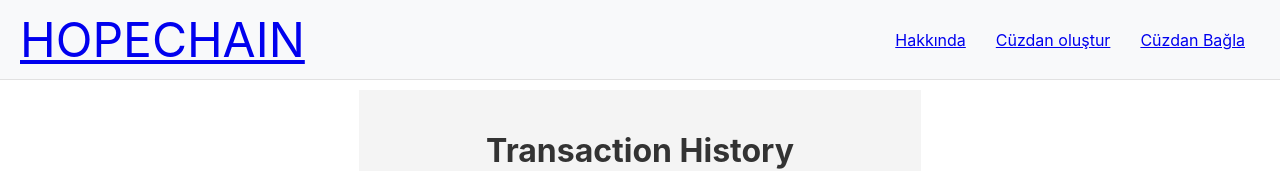
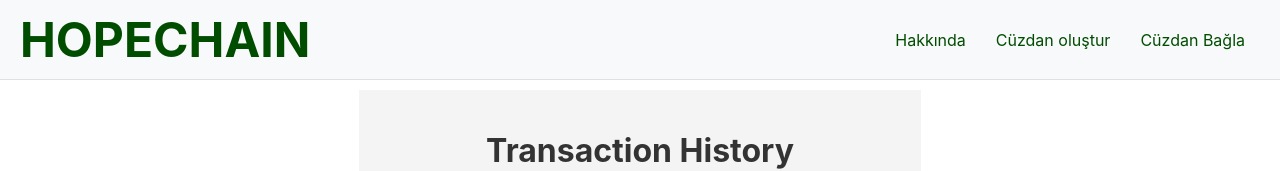
Before and after one commit to emredursunn/HOPECHAIN-WEB3, a React (Create React App) app in the folder client/: page /transactionHistory in a window 1280 px wide. Shown: the top 171 px of the page. Built offline with nearby package versions, Linux system fonts and the light colour scheme; no server answers.

Commit message:
Update Header.css

```diff
--- a/client/src/components/Header/Header.css
+++ b/client/src/components/Header/Header.css
@@ -6,9 +6,14 @@
   border-bottom: 1px solid #e1e1e1;
 }
 
-.header .logo {
-  font-size: 36px; /* Smaller font size on smaller screens */
-  margin-bottom: 10px;
+.logo {
+  font-size: 36px;
+  font-weight: bold;
+}
+
+.header .logo a {
+  color: #004d00; /* İstediğiniz renk */
+  text-decoration: none; /* Alt çizgiyi kaldırır */
 }
 
 .nav {
@@ -19,6 +24,8 @@
 
 .nav a {
   margin: 10px 0; /* Adjust margin for vertical spacing */
+  text-decoration: none;
+  color: #004d00;
 }
 
 @media (min-width: 768px) {
@@ -28,10 +35,15 @@
     align-items: center;
   }
 
-  .header .logo {
-    font-size: 48px; /* Larger font size on larger screens */
-    margin-bottom: 0;
-  }
+  .logo {
+  font-size: 48px;
+  font-weight: bold;
+}
+
+.header .logo a {
+  color: #004d00; /* İstediğiniz renk */
+  text-decoration: none; /* Alt çizgiyi kaldırır */
+}
 
   .nav {
     flex-direction: row; /* Stacks nav links horizontally on larger screens */
@@ -39,6 +51,8 @@
 
   .nav a {
     margin: 0 15px; /* Adjust margin for horizontal spacing */
+    text-decoration: none;
+  color: #004d00;
   }
 }
 
```
